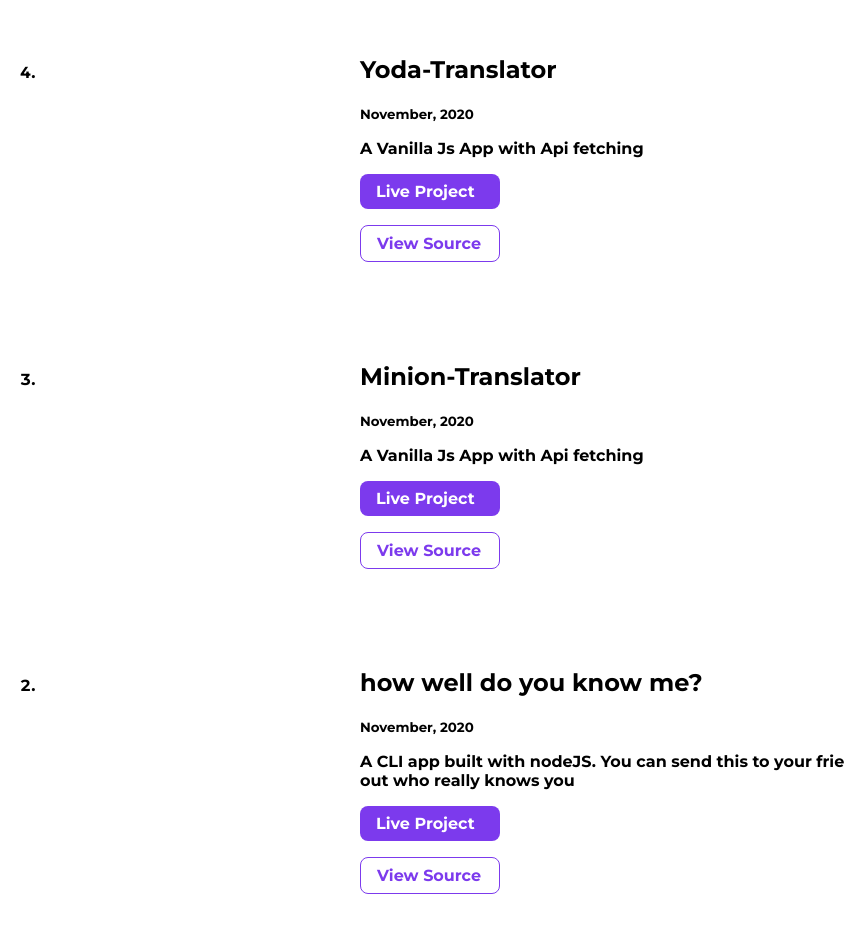
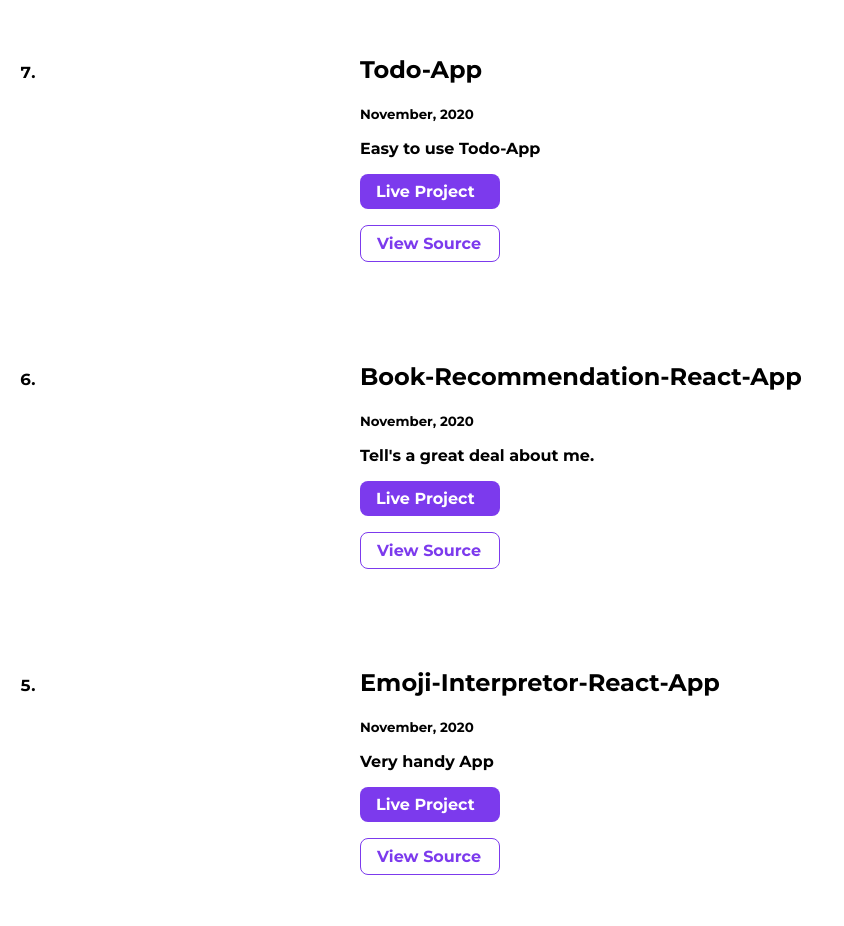
Before and after one commit to Hoosier-Daddy/my-portfolio, a plain HTML site: page projects.html in a window 1280 px wide. Shown: the part 325-1251 px from the top of the page, without its empty margins (0-844 px from the left). Drawn offline with Linux system fonts and the light colour scheme.

Commit message:
update project list

```diff
--- a/projects.html
+++ b/projects.html
@@ -29,6 +29,41 @@
 
     <ol reversed style="font-weight: bold;">
 
+        <li>
+            <article class="showcase-list container container-center ">
+                <h1>Todo-App</h1>
+                <small>November, 2020</small>
+                <p>Easy to use Todo-App</p>
+
+                <a class="link link-primary" href="https://musing-swanson-788f09.netlify.app/">Live Project</a>
+                <a class="link link-secondary" href="https://github.com/Hoosier-Daddy/todo-list.git">View Source</a>
+            </article>
+
+        </li>
+
+        <li>
+            <article class="showcase-list container container-center ">
+                <h1>Book-Recommendation-React-App</h1>
+                <small>November, 2020</small>
+                <p>Tell's a great deal about me.</p>
+
+                <a class="link link-primary" href="https://bbw1o.csb.app/">Live Project</a>
+                <a class="link link-secondary" href="https://github.com/Hoosier-Daddy/book-recommendation-app.git">View Source</a>
+            </article>
+
+        </li>
+
+        <li>
+            <article class="showcase-list container container-center ">
+                <h1>Emoji-Interpretor-React-App</h1>
+                <small>November, 2020</small>
+                <p>Very handy App</p>
+
+                <a class="link link-primary" href="https://guuzr.csb.app/">Live Project</a>
+                <a class="link link-secondary" href="https://github.com/Hoosier-Daddy/inside-out-app.git">View Source</a>
+            </article>
+
+        </li>
 
         <li>
             <article class="showcase-list container container-center ">
```
